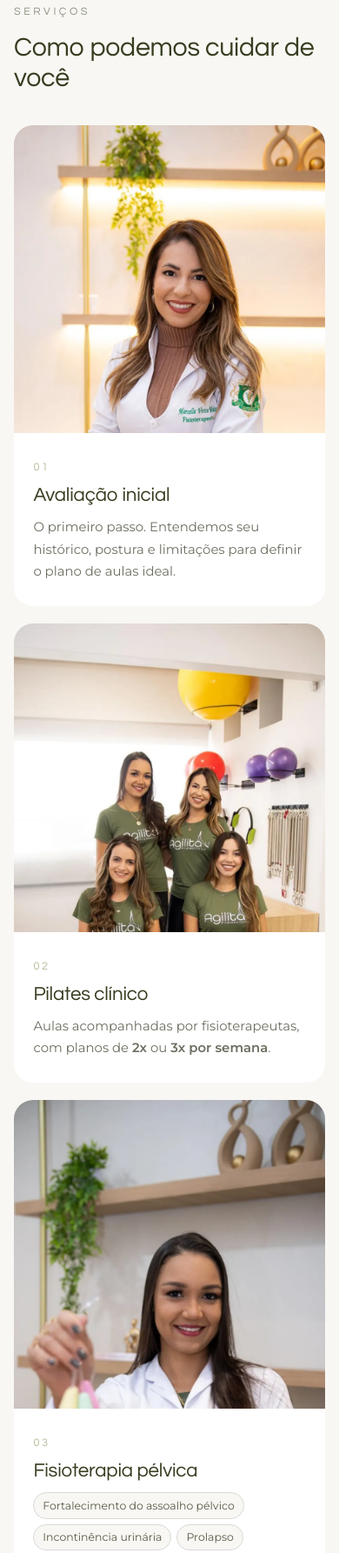
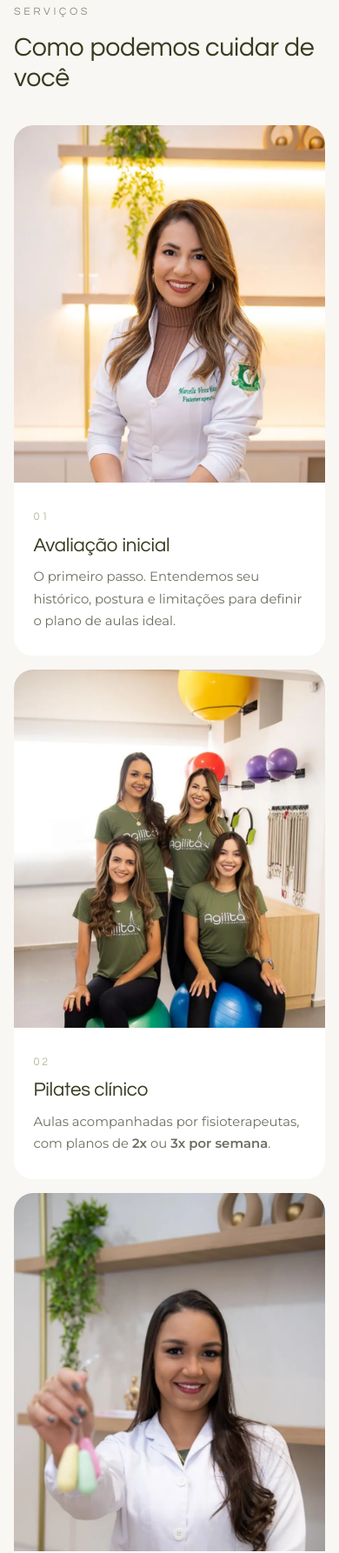
Before and after one commit to Vortex-dev-moc/agilita-pilates-clinico, a plain HTML site: page index.html in a window 390 px wide. Shown: the part 2515-4301 px from the top of the page at 87% size. Drawn offline with Linux system fonts and the light colour scheme.

Commit message:
fix: enquadra fotos dos serviços no mobile
Em coluna única, os cards de serviço ganham foto mais alta e foco no
rosto de cada fisioterapeuta (--focus por imagem). Desktop inalterado.

Co-Authored-By: Claude Opus 5.5 <noreply@anthropic.com>

```diff
--- a/index.html
+++ b/index.html
@@ -16,7 +16,7 @@
   <link rel="preconnect" href="https://fonts.googleapis.com" />
   <link rel="preconnect" href="https://fonts.gstatic.com" crossorigin />
   <link href="https://fonts.googleapis.com/css2?family=Montserrat:wght@300;400;500;600&family=Questrial&display=swap" rel="stylesheet" />
-  <link rel="stylesheet" href="styles.css?v=5" />
+  <link rel="stylesheet" href="styles.css?v=6" />
   <script>document.documentElement.classList.remove("no-js")</script>
 
   <script type="application/ld+json">
@@ -110,7 +110,7 @@
         </header>
         <div class="service-grid">
           <article class="service reveal">
-            <img src="assets/img/avaliacao.webp" alt="Fisioterapeuta durante avaliação inicial" width="900" height="1248" loading="lazy" />
+            <img style="--focus: 28%" src="assets/img/avaliacao.webp" alt="Fisioterapeuta durante avaliação inicial" width="900" height="1248" loading="lazy" />
             <div class="service-body">
               <span class="service-num">01</span>
               <h3>Avaliação inicial</h3>
@@ -118,7 +118,7 @@
             </div>
           </article>
           <article class="service reveal">
-            <img src="assets/img/pilates.webp" alt="Fisioterapeutas com bolas de pilates no estúdio" width="900" height="1248" loading="lazy" />
+            <img style="--focus: 62%" src="assets/img/pilates.webp" alt="Fisioterapeutas com bolas de pilates no estúdio" width="900" height="1248" loading="lazy" />
             <div class="service-body">
               <span class="service-num">02</span>
               <h3>Pilates clínico</h3>
@@ -126,7 +126,7 @@
             </div>
           </article>
           <article class="service reveal">
-            <img src="assets/img/fisioterapia-pelvica.webp" alt="Fisioterapeuta segurando cones vaginais usados na fisioterapia pélvica" width="900" height="1248" loading="lazy" />
+            <img style="--focus: 48%" src="assets/img/fisioterapia-pelvica.webp" alt="Fisioterapeuta segurando cones vaginais usados na fisioterapia pélvica" width="900" height="1248" loading="lazy" />
             <div class="service-body">
               <span class="service-num">03</span>
               <h3>Fisioterapia pélvica</h3>
@@ -140,7 +140,7 @@
             </div>
           </article>
           <article class="service reveal">
-            <img src="assets/img/liberacao-miofascial.webp" alt="Fisioterapeuta realizando liberação miofascial" width="900" height="1248" loading="lazy" />
+            <img style="--focus: 55%" src="assets/img/liberacao-miofascial.webp" alt="Fisioterapeuta realizando liberação miofascial" width="900" height="1248" loading="lazy" />
             <div class="service-body">
               <span class="service-num">04</span>
               <h3>Liberação miofascial</h3>
--- a/styles.css
+++ b/styles.css
@@ -324,7 +324,9 @@ p { margin: 0 0 1em; }
 
 @media (max-width: 560px) {
   .brand .logo { width: 110px; }
-  .service-grid { grid-template-columns: 1fr; }
+  .service-grid { grid-template-columns: 1fr; gap: 16px; }
+  /* Card em coluna única: foto mais alta e enquadrada no rosto (--focus no HTML) */
+  .service img { aspect-ratio: 4 / 4.6; max-height: 64svh; object-position: center var(--focus, 35%); }
   .team-grid { grid-template-columns: 1fr 1fr; gap: 12px; }
   .member figcaption { left: 8px; right: 8px; bottom: 8px; padding: 0.55rem 0.7rem; }
   .member figcaption strong { font-size: 0.95rem; }
```
